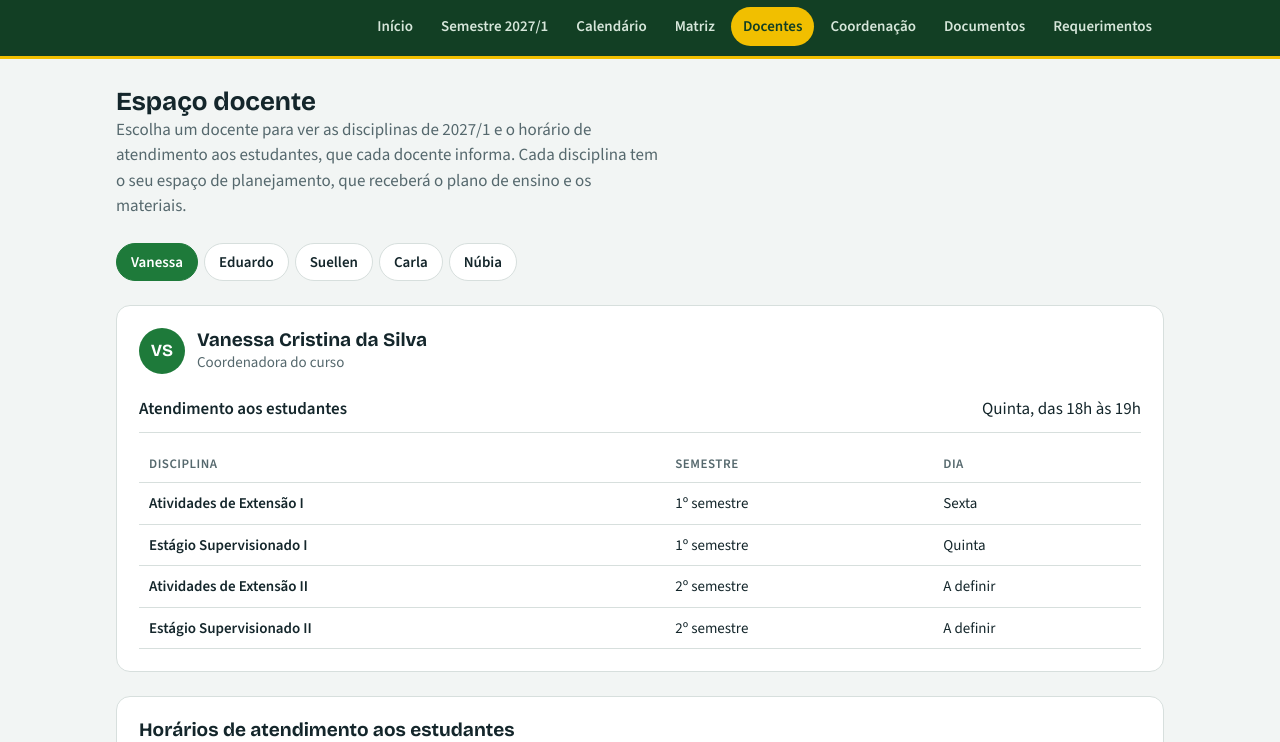
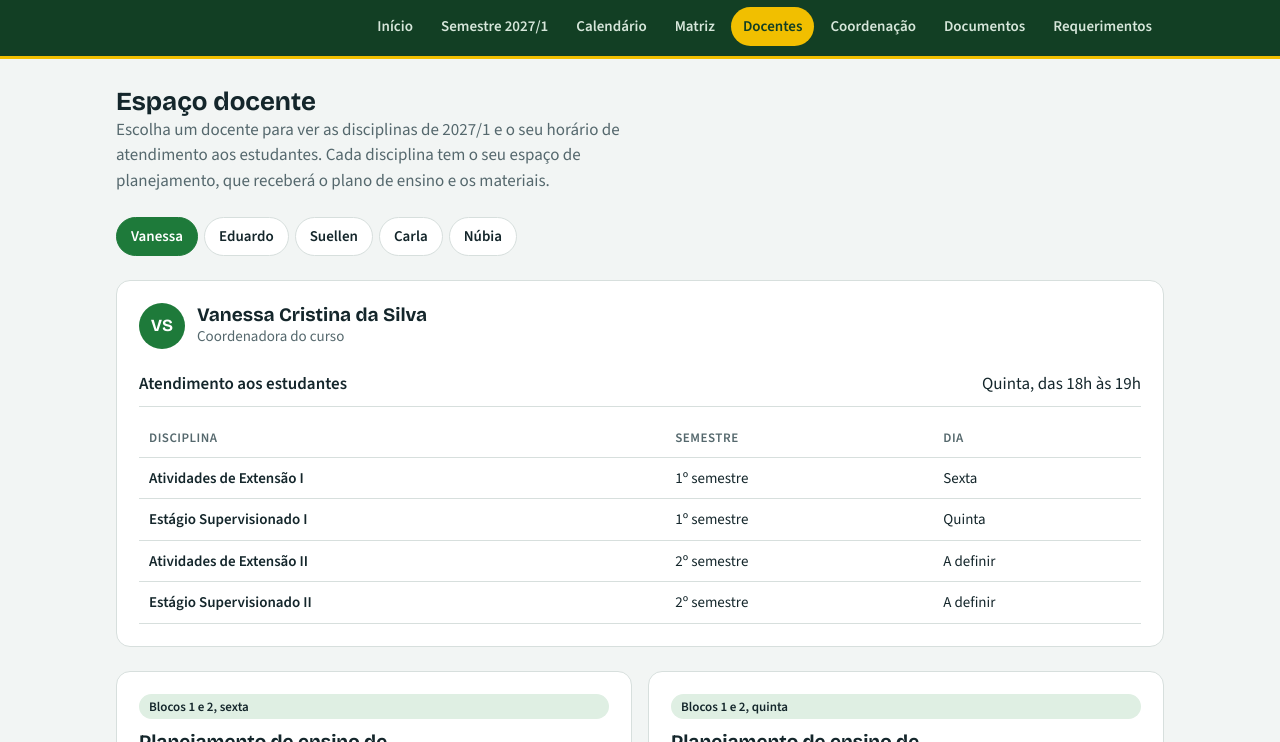
Before and after one commit to nessaespanhol78/segunda-licenciatura-espanhol, a plain HTML site: page index.html in a window 1280 px wide. Both pictures are taken after a click on the link "Docentes". Shown: the part 58-800 px from the top of the page. Drawn offline with nearby package versions, Linux system fonts and the light colour scheme.

Commit message:
Atendimento aparece apenas no espaço de cada docente
Co-Authored-By: Claude Opus 5.5 <noreply@anthropic.com>
Claude-Session: https://claude.ai/code/session_01U8QtJ7hQ2WZWWpVVTEadqK

```diff
--- a/index.html
+++ b/index.html
@@ -167,10 +167,10 @@ footer{max-width:1080px;margin:0 auto;padding:0 16px 32px;font-size:14px;color:v
 </section>
 
 <section class="view" id="v-docentes">
-<div><h2>Espaço docente</h2><p class="lead">Escolha um docente para ver as disciplinas de 2027/1 e o horário de atendimento aos estudantes, que cada docente informa. Cada disciplina tem o seu espaço de planejamento, que receberá o plano de ensino e os materiais.</p></div>
+<div><h2>Espaço docente</h2><p class="lead">Escolha um docente para ver as disciplinas de 2027/1 e o seu horário de atendimento aos estudantes. Cada disciplina tem o seu espaço de planejamento, que receberá o plano de ensino e os materiais.</p></div>
 <div class="seg" id="docSeg" role="group" aria-label="Docente"></div>
 <div class="card" id="docCard"></div>
-<div class="card"><h3>Horários de atendimento aos estudantes</h3><div class="scroll"><table id="atendTab"></table></div></div>
+
 <div class="grid g2" id="discCards"></div>
 </section>
 
@@ -308,7 +308,7 @@ function drawDoc(k){seg($('#docSeg'),Object.entries(DOC).map(([a,n])=>[a,n.split
 DOCS.forEach(([t,items])=>{$('#docs').append(Object.assign(el('div','<h3>'+t+'</h3><div>'+items.map(([n,d,u])=>'<div class="doc"><div><b>'+n+'</b><p class="small">'+d+'</p></div>'+(u?'<a href="'+u+'">Abrir</a>':'<span class="tag a">Pendente</span>')+'</div>').join('')+'</div>'),{className:'card'}))});
 $('#docs').prepend(Object.assign(el('div','<h3>Proficiências</h3><p class="small">Certificados de proficiência em espanhol aceitos para aproveitamento em Língua Espanhola, conforme o PPC.</p><div>'+[['DELE','Diploma de Español como Lengua Extranjera, Instituto Cervantes'],['SIELE','Servicio Internacional de Evaluación de la Lengua Española'],['CELU','Certificado de Español Lengua y Uso, Argentina']].map(([n,d])=>'<div class="doc"><div><b>'+n+'</b><p class="small">'+d+'</p></div><span class="tag a">Pareceres a incluir</span></div>').join('')+'</div>'),{className:'card'}));
 $('#docs').prepend(Object.assign(el('div','<h3>Portarias do curso</h3><p class="small">Portarias indicadas à Direção de Ensino, em emissão.</p><div>'+[['Portaria do Colegiado do curso','Vanessa, Carla, Eduardo e Suellen'],['Portaria do Núcleo Docente Estruturante (NDE)','Vanessa, Carla, Eduardo e Suellen, mais um docente a definir'],['Portaria da Comissão de Aproveitamento de Estudos','Vanessa, Carla, Eduardo e Suellen']].map(([n,d])=>'<div class="doc"><div><b>'+n+'</b><p class="small">'+d+'</p></div><span class="tag a">Pendente</span></div>').join('')+'</div>'),{className:'card'}));
-$('#atendTab').innerHTML='<tr><th>Docente</th><th>Atendimento</th></tr>'+Object.keys(DOC).map(k=>'<tr><td><b>'+DOC[k]+'</b></td><td>'+(ATEND[k]||'<span class="tag a">A informar</span>')+'</td></tr>').join('');
+
 drawCal();drawMatriz();drawS1();drawBloco(1);drawDoc('V');route();
 </script>
 </body>
```
